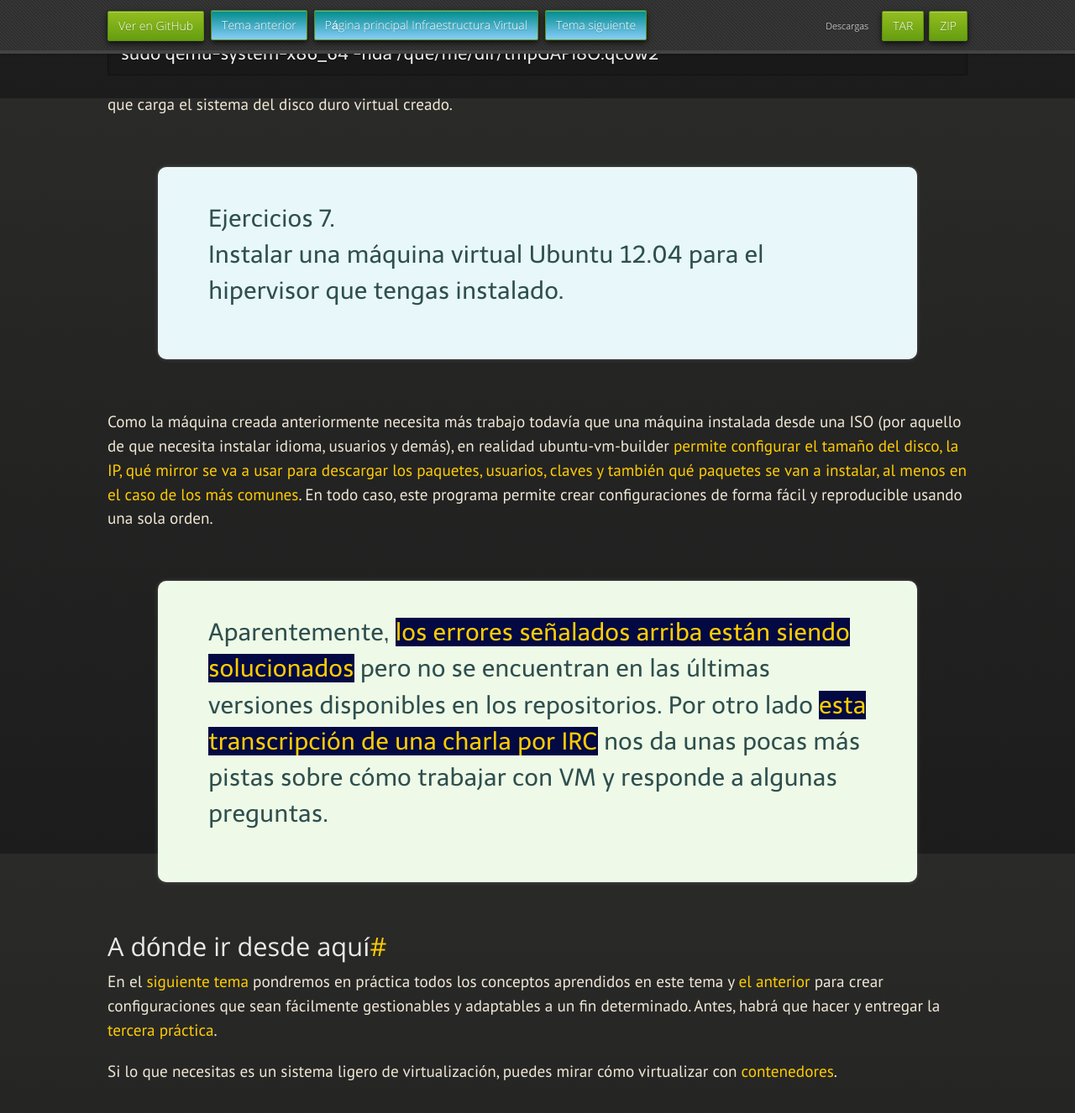
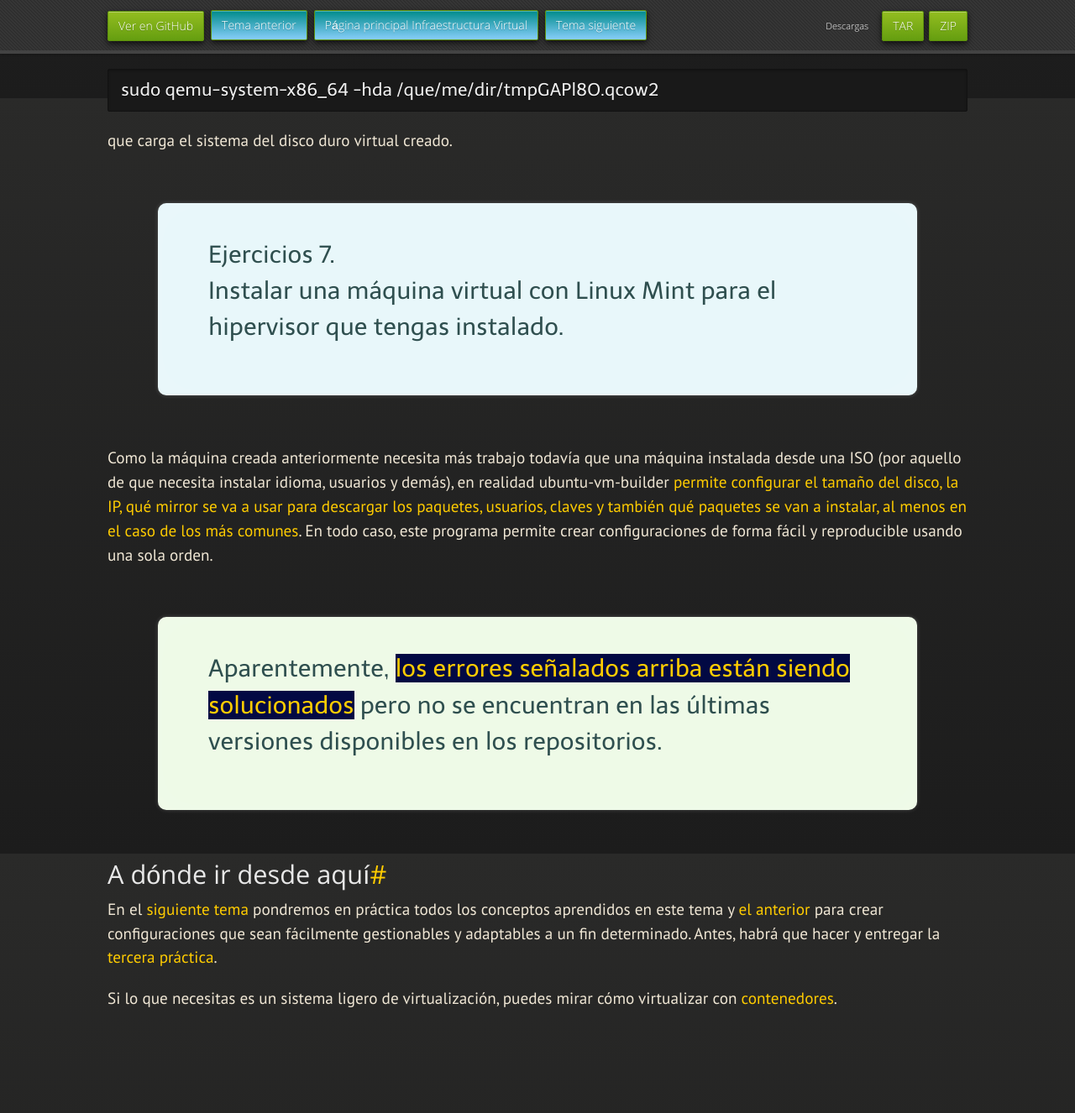
Before and after one commit to JJ/IV, a Jekyll site: the page built from documentos/temas/Uso_de_sistemas.md, in a window 1280 px wide and 1400 px high, scrolled down 9783 px. Shown: the top 1326 px of the window at 84% size. Built offline with Jekyll 4.4.1, drawn with Linux system fonts in a browser that asks for light colours; nearby versions of some CDN libraries; some web fonts are replaced; some of the changed text lies outside the part shown.

Commit message:
Sync documentos/temas/Uso_de_sistemas.md de master a gh-pages

```diff
--- a/documentos/temas/Uso_de_sistemas.md
+++ b/documentos/temas/Uso_de_sistemas.md
@@ -1,9 +1,9 @@
 ---
 layout: index
 
+
 prev: Almacenamiento
 next: Gestion_de_configuraciones
-
 ---
 
 Virtualización completa: uso de máquinas virtuales
@@ -152,7 +152,7 @@
 Si se ha cortado la instalación o ha habido algún problema el comando
 anterior tratará de arrancar de todas formas del disco duro. Se puede
 cortar la máquina virtual simplemente cerrando al ventana y [tratar de
-arrancar de nuevo empezando por el CD virtual usando](http://www.linux-kvm.com/content/some-new-kvm-options-boot-order-and-process-name)
+arrancar de nuevo empezando por el CD virtual usando](https://doc.opensuse.org/products/draft/SLES/SLES-kvm_sd_draft/cha.qemu.running.html)
 
 	qemu-system-x86_64 -hda otro-disco.img -cdrom picaros-diego-b.iso
 	-boot once=d
@@ -396,7 +396,7 @@
 
 <div class='ejercicios' markdown='1'>
 
-Instalar una máquina virtual Ubuntu 12.04 para el hipervisor que
+Instalar una máquina virtual con Linux Mint para el hipervisor que
 tengas instalado.
 
 </div>
@@ -413,10 +413,7 @@
 Aparentemente,
 [los errores señalados arriba están siendo solucionados](https://bugs.launchpad.net/ubuntu/+source/vm-builder/+bug/1174148)
 pero no se encuentran en las últimas versiones disponibles en los
-repositorios. Por otro lado
-[esta transcripción de una charla por IRC](http://nicolas.barcet.com/drupal/ubuntu-dev-week-vmbuilder)
-nos da unas pocas más pistas sobre cómo trabajar con VM y responde a
-algunas preguntas.
+repositorios.
 
 </div>
 
@@ -431,4 +428,4 @@
 [tercera práctica](../practicas/3.MV).
 
 Si lo que necesitas es un sistema ligero de virtualización, puedes
-mirar cómo virtualizar con [contenedores](Contenedores.mv).
+mirar cómo virtualizar con [contenedores](Contenedores).
```
Also changed, not shown: other parts of documentos/temas/Uso_de_sistemas.md (+2 -2 lines).
